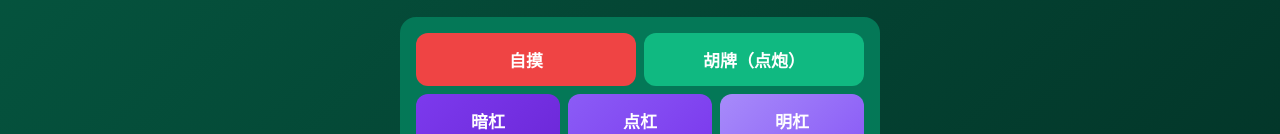
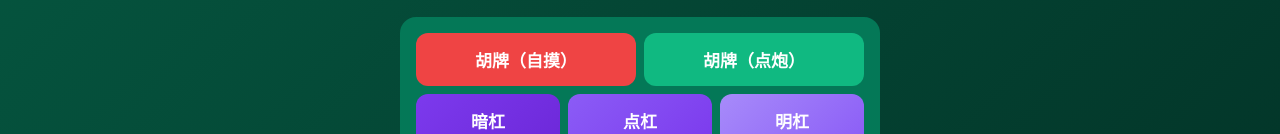
Before and after one commit to fengerh/chuanma_BILL, a plain HTML site: page index.html in a window 1280 px wide. Shown: the part 605-739 px from the top of the page. Drawn offline with Linux system fonts and the light colour scheme.

Commit message:
Update index.html

```diff
--- a/index.html
+++ b/index.html
@@ -352,7 +352,7 @@
     <!-- 主操作面板 -->
     <div class="panel active" id="main-panel">
         <div class="grid-2" style="margin-bottom: 8px;">
-            <button class="btn btn-red" id="btn-zimo">自摸</button>
+            <button class="btn btn-red" id="btn-zimo">胡牌（自摸）</button>
             <button class="btn btn-green" id="btn-dianpao">胡牌（点炮）</button>
         </div>
         <div class="grid-3" style="margin-bottom: 12px;">
```
